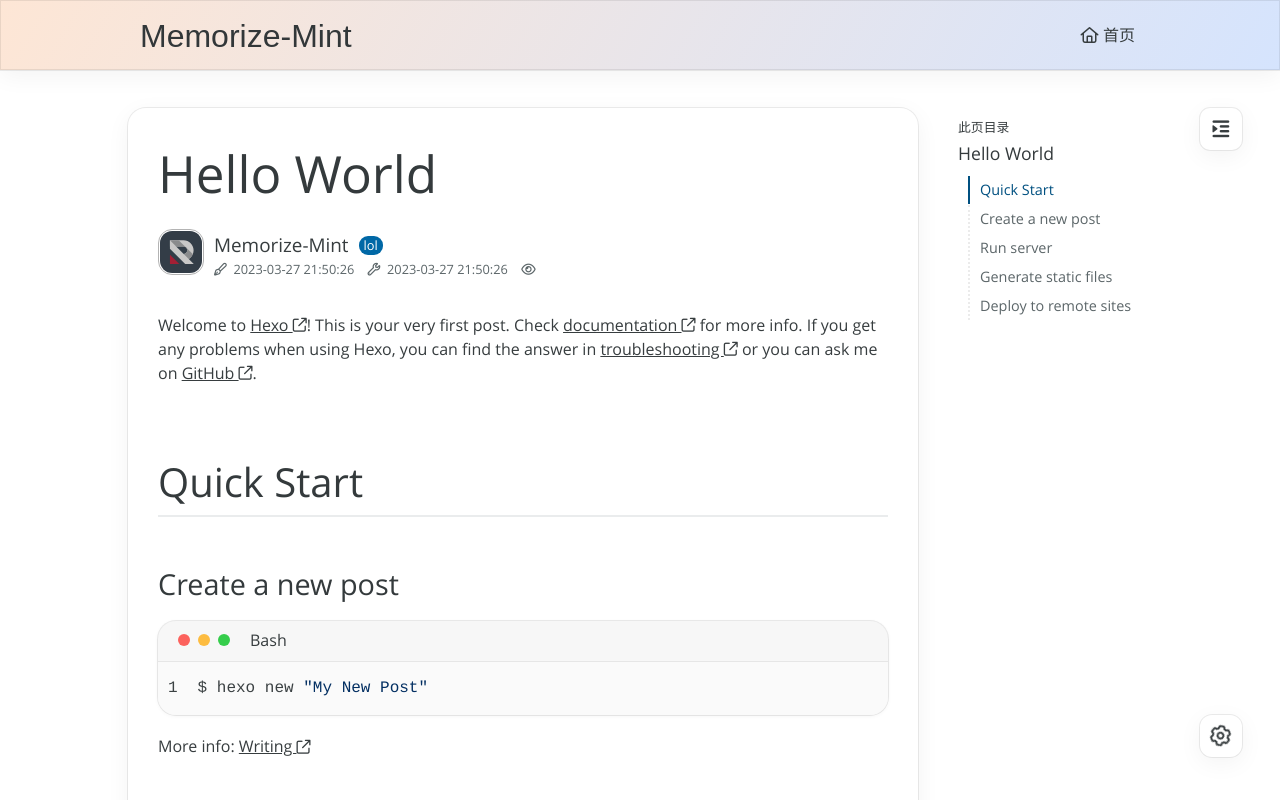
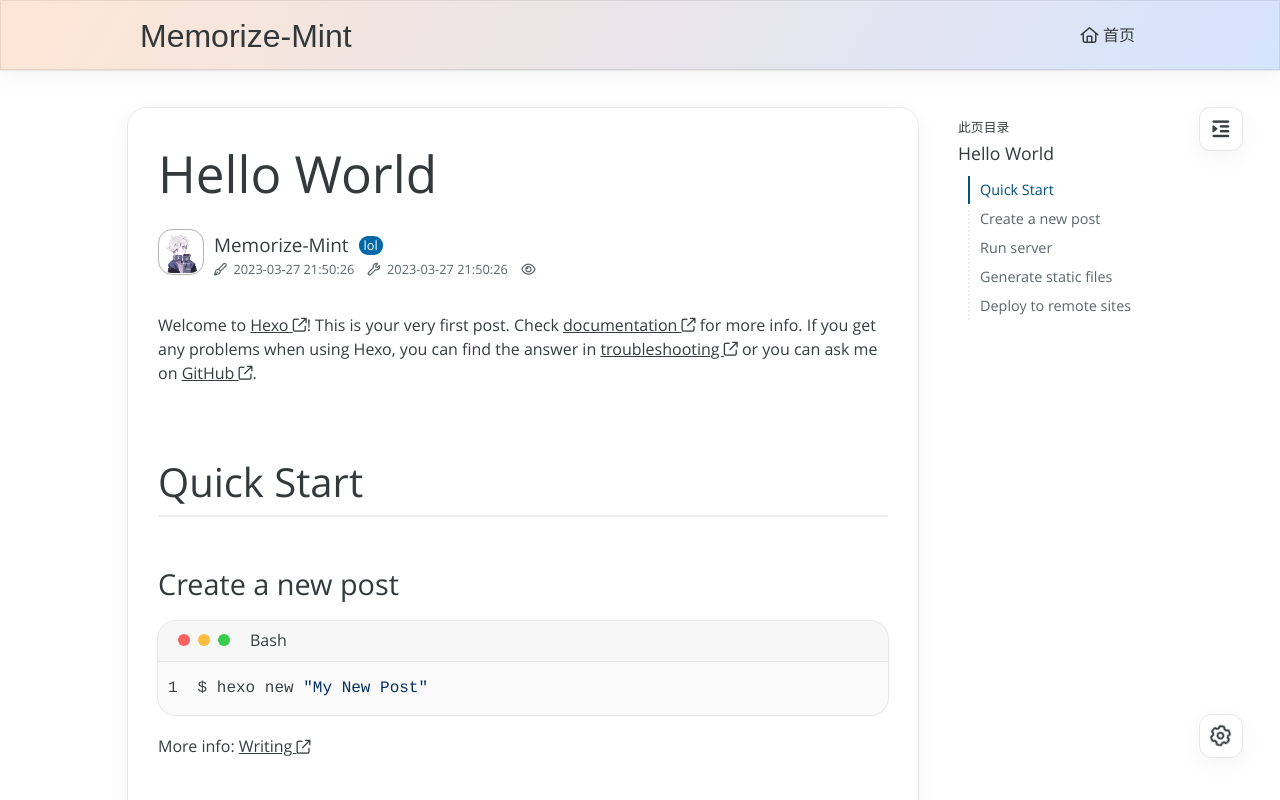
Before and after one commit to Memorize-Mint/Memorize-Mint.github.io, a plain HTML site: page 2023/03/27/hello-world/index.html in a window 1280 px wide. Shown: the top 800 px of the page. Drawn offline with Linux system fonts and the light colour scheme; some packages are replaced by stand-ins of ours; a script that the page names is missing; a web font is replaced by a local one.

Commit message:
Site updated: 2023-03-28 12:11:00

```diff
--- a/2023/03/27/hello-world/index.html
+++ b/2023/03/27/hello-world/index.html
@@ -58,7 +58,7 @@
     <script id="hexo-configurations">
     let REDEFINE = window.REDEFINE || {};
     REDEFINE.hexo_config = {"hostname":"memorize-mint.github.io","root":"/","language":"zh-CN"};
-    REDEFINE.theme_config = {"toc":{"enable":true,"number":false,"expand_all":true,"init_open":true},"style":{"primary_color":"#005080","avatar":"/images/redefine-avatar.svg","favicon":"/images/redefine-favicon.svg","og_image":{"enable":false,"image_url":null},"article_img_align":"center","right_side_width":"210px","content_max_width":"1000px","nav_color":{"left":"#f78736","right":"#367df7","transparency":35},"hover":{"shadow":true,"scale":false},"first_screen":{"enable":true,"background_image":{"light":"/images/wallhaven-wqery6-light.webp","dark":"/images/wallhaven-wqery6-dark.webp"},"title_color":{"light":"#fff","dark":"#d1d1b6"},"font_sizes":{"title":"2.8rem","subtitle":"1.5rem"},"line_height":1.2,"title":"Theme Redefine","subtitle":{"enable":false,"list":[]},"custom_font":{"enable":false,"font_family":null,"font_url":null}},"scroll":{"progress_bar":{"enable":true},"percent":{"enable":false}}},"local_search":{"enable":false,"preload":true},"code_block":{"copy":true,"style":"mac","custom_font":{"enable":false,"font_family":null,"font_url":null}},"pjax":{"enable":true},"lazyload":{"enable":true},"version":"1.2.3","friend_links":{"columns":2},"home_article":{"date_format":"auto","category":{"enable":true,"limit":3},"tag":{"enable":true,"limit":3}},"plugins":{"aplayer":{"enable":false,"audio":[{"name":null,"artist":null,"url":null,"cover":null},{"name":null,"artist":null,"url":null,"cover":null}]},"mermaid":{"enable":false,"version":"9.3.0"}}};
+    REDEFINE.theme_config = {"toc":{"enable":true,"number":false,"expand_all":true,"init_open":true},"style":{"primary_color":"#005080","avatar":"/images/avatar_main.jpg","favicon":"/images/redefine-favicon.svg","og_image":{"enable":false,"image_url":null},"article_img_align":"center","right_side_width":"210px","content_max_width":"1000px","nav_color":{"left":"#f78736","right":"#367df7","transparency":35},"hover":{"shadow":true,"scale":false},"first_screen":{"enable":true,"background_image":{"light":"/images/wallhaven-wqery6-light.webp","dark":"/images/wallhaven-wqery6-dark.webp"},"title_color":{"light":"#fff","dark":"#d1d1b6"},"font_sizes":{"title":"2.8rem","subtitle":"1.5rem"},"line_height":1.2,"title":"Theme Redefine","subtitle":{"enable":false,"list":[]},"custom_font":{"enable":false,"font_family":null,"font_url":null}},"scroll":{"progress_bar":{"enable":true},"percent":{"enable":false}}},"local_search":{"enable":false,"preload":true},"code_block":{"copy":true,"style":"mac","custom_font":{"enable":false,"font_family":null,"font_url":null}},"pjax":{"enable":true},"lazyload":{"enable":true},"version":"1.2.3","friend_links":{"columns":2},"home_article":{"date_format":"auto","category":{"enable":true,"limit":3},"tag":{"enable":true,"limit":3}},"plugins":{"aplayer":{"enable":false,"audio":[{"name":null,"artist":null,"url":null,"cover":null},{"name":null,"artist":null,"url":null,"cover":null}]},"mermaid":{"enable":false,"version":"9.3.0"}}};
     REDEFINE.language_ago = {"second":"%s 秒前","minute":"%s 分钟前","hour":"%s 小时前","day":"%s 天前","week":"%s 周前","month":"%s 个月前","year":"%s 年前"};
   </script>
 
@@ -201,7 +201,7 @@
 
                 <div class="article-header">
                     <div class="avatar">
-                        <img src="/images/redefine-avatar.svg">
+                        <img src="/images/avatar_main.jpg">
                     </div>
                     <div class="info">
                         <div class="author">
```
Also changed, not shown: 404.html (+1 -1 lines), archives/2023/03/index.html (+1 -1 lines), archives/2023/index.html (+1 -1 lines), archives/index.html (+1 -1 lines), index.html (+1 -1 lines), images/avatar_main.jpg (added).
